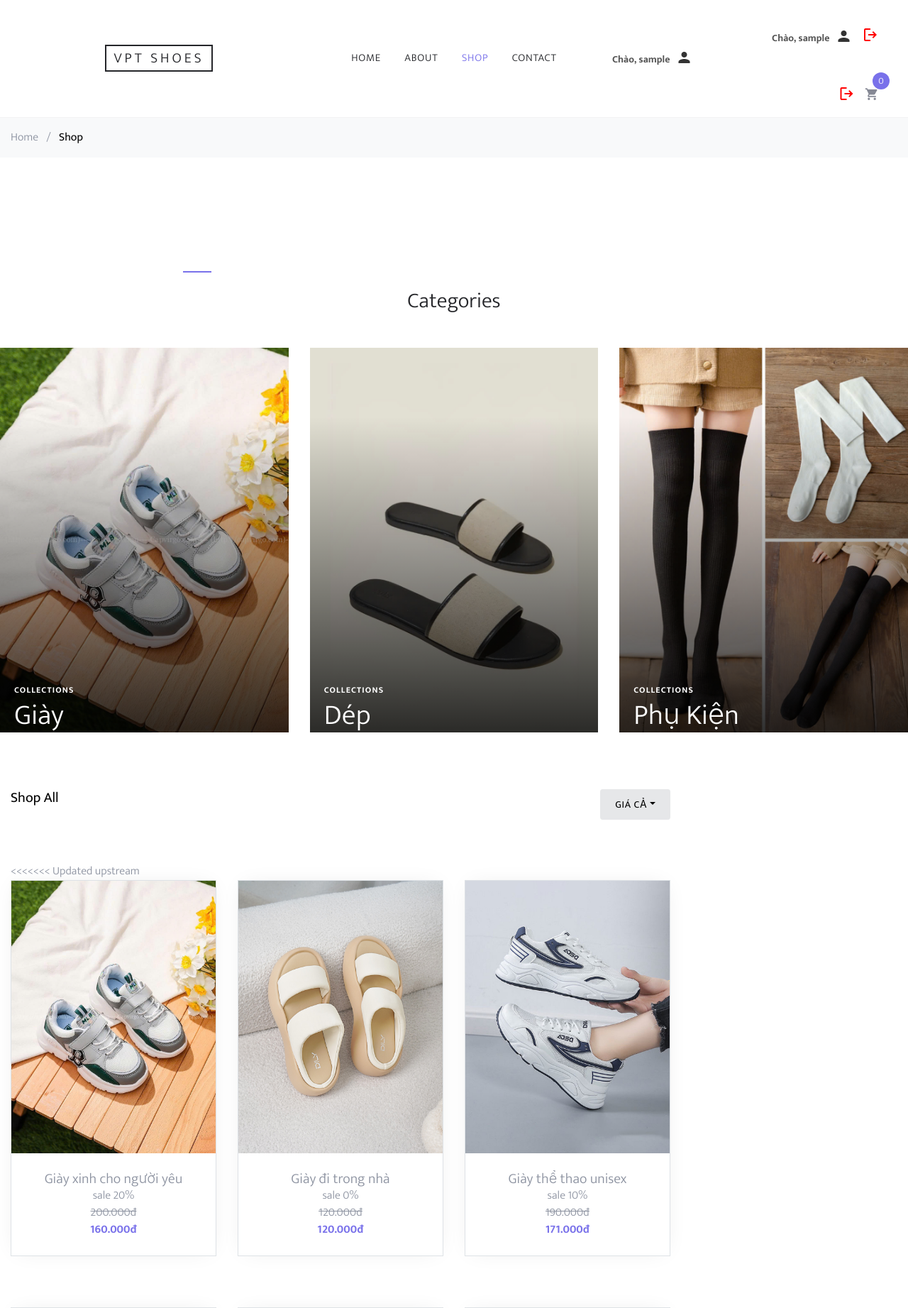
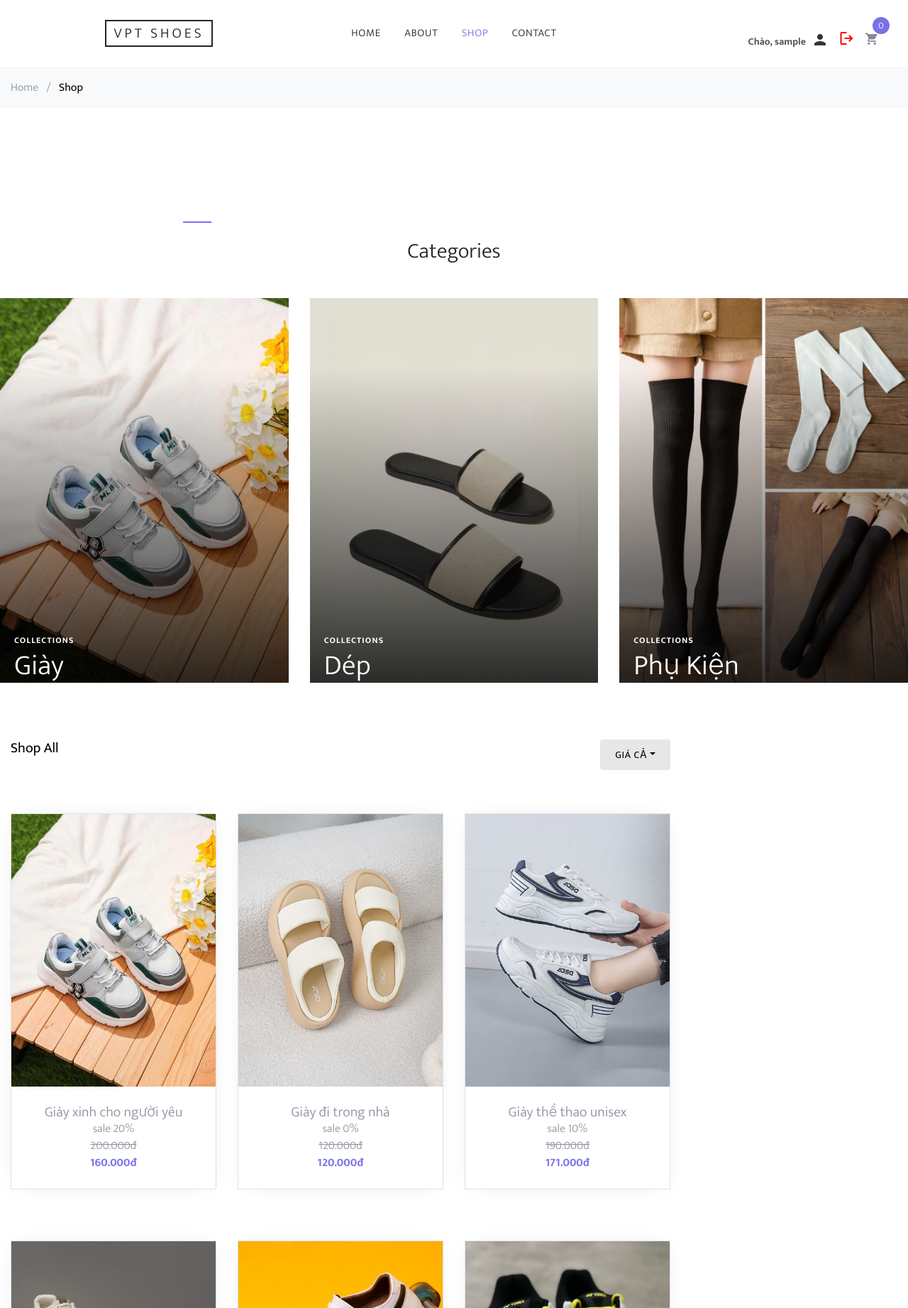
Before and after one commit to truongvantho1/DuAn, a PHP site: page /shop.php in a window 1280 px wide. Shown: the top 1843 px of the page at 71% size. Run offline with PHP 8.4, Linux system fonts and the light colour scheme; the visitor is signed in with stand-in values (Sample User, id 1); data that the repository does not hold is empty; some web fonts are replaced.

Commit message:
cập nhật xóa rác

```diff
--- a/components/header.php
+++ b/components/header.php
@@ -125,28 +125,6 @@ if (isset($_GET['logout'])) {
                                             <a href="login.php"><span class="icon icon-person"></span></a>
                                         <?php endif; ?>
                                     </li>
-
-                                    <!-- Đăng xuất nếu đã đăng nhập -->
-                                    <?php if (isset($_SESSION['user'])): ?>
-                                        <li>
-                                            <a href="?logout=true">
-                                                <span class="material-symbols-outlined logout-icon">
-                                                    logout
-                                                </span>
-                                            </a>
-                                        </li>
-
-                                        <div class="person">
-                                            <p>Chào, <?php echo $_SESSION['user']; ?></p>
-                                            <a href="ttkhachhang.php">
-                                                <span class="icon icon-person icon-person"></span>
-                                            </a>
-                                        </div>
-                                    <?php else: ?>
-                                        <a href="login.php"><span class="icon icon-person"></span></a>
-                                    <?php endif; ?>
-                                    </li>
-
                                     <!-- Đăng xuất nếu đã đăng nhập -->
                                     <?php if (isset($_SESSION['user'])): ?>
                                         <li>
--- a/shop.php
+++ b/shop.php
@@ -40,7 +40,7 @@
                         </div>
                     </div>
                 </div>
-<<<<<<< Updated upstream
+
                 <div class="row mb-5">
                     <div class="col-sm-6 col-lg-4 mb-4" data-aos="fade-up">
                         <div class="block-4 text-center border">
@@ -140,7 +140,7 @@
                             </div>
                         </div>
                     </div>
-=======
+
 
 
                     <div class="">
@@ -153,9 +153,10 @@
                                 while ($row = mysqli_fetch_assoc($get_products)) { ?>
                                     <div class="block-4 text-center border">
                                         <figure class="block-4-image">
-                                <a href="shop-single.php?id=<?=$row['product_id']?>"><img
-                                        style="height: 300px;width:100%;object-fit:cover" src="<?= $row['image_url'] ?>"
-                                        alt="Image placeholder" class="img-fluid"></a>
+                                            <a href="shop-single.php?id=<?= $row['product_id'] ?>"><img
+                                                    style="height: 300px;width:100%;object-fit:cover"
+                                                    src="<?= $row['image_url'] ?>" alt="Image placeholder"
+                                                    class="img-fluid"></a>
                                         </figure>
                                         <div class="block-4-text p-4">
                                             <h3><a href="shop-single.php"></a><?= $row['name'] ?></h3>
@@ -178,7 +179,7 @@
                             ?>
                         </div>
 
->>>>>>> Stashed changes
+
                     </div>
                     <div class="row" data-aos="fade-up">
                         <div class="col-md-12 text-center">
@@ -201,20 +202,21 @@
                     <div class="border p-4 rounded mb-4">
                         <h3 class="mb-3 h6 text-uppercase text-black d-block">Categories</h3>
                         <ul class="list-unstyled mb-0">
-<<<<<<< Updated upstream
                             <li class="mb-1"><a href="shopg1.php" class="d-flex"><span>Giày</span> <span
-                                    class="text-black ml-auto">(9)</span></a></li>
+                                        class="text-black ml-auto">(9)</span></a>
+                            </li>
                             <li class="mb-1"><a href="shopd1.php" class="d-flex"><span>Dép</span> <span
                                         class="text-black ml-auto">(9)</span></a></li>
                             <li class="mb-1"><a href="shoppk1.php" class="d-flex"><span>Phụ kiện</span> <span
                                         class="text-black ml-auto">(8)</span></a></li>
-=======
+
                             <?php
                             // Kiểm tra nếu có dữ liệu trả về
                             if (mysqli_num_rows($get_categories) > 0) {
                                 // Duyệt qua từng dòng dữ liệu
                                 while ($row = mysqli_fetch_assoc($get_categories)) { ?>
-                        <li class="mb-1"><a href="shopg1.php" class="d-flex"><span><?= $row['category_name'] ?></span>
+                                    <li class="mb-1"><a href="shopg1.php"
+                                            class="d-flex"><span><?= $row['category_name'] ?></span>
                                             <span class="text-black ml-auto"></span></a></li>
 
                                 <?php }
@@ -227,7 +229,6 @@
 
                             ?>
 
->>>>>>> Stashed changes
                         </ul>
                     </div>
                 </div>
```
Also changed, not shown: cart.php (+2 -8 lines). Lines whose indentation alone changed are shown as unchanged.
